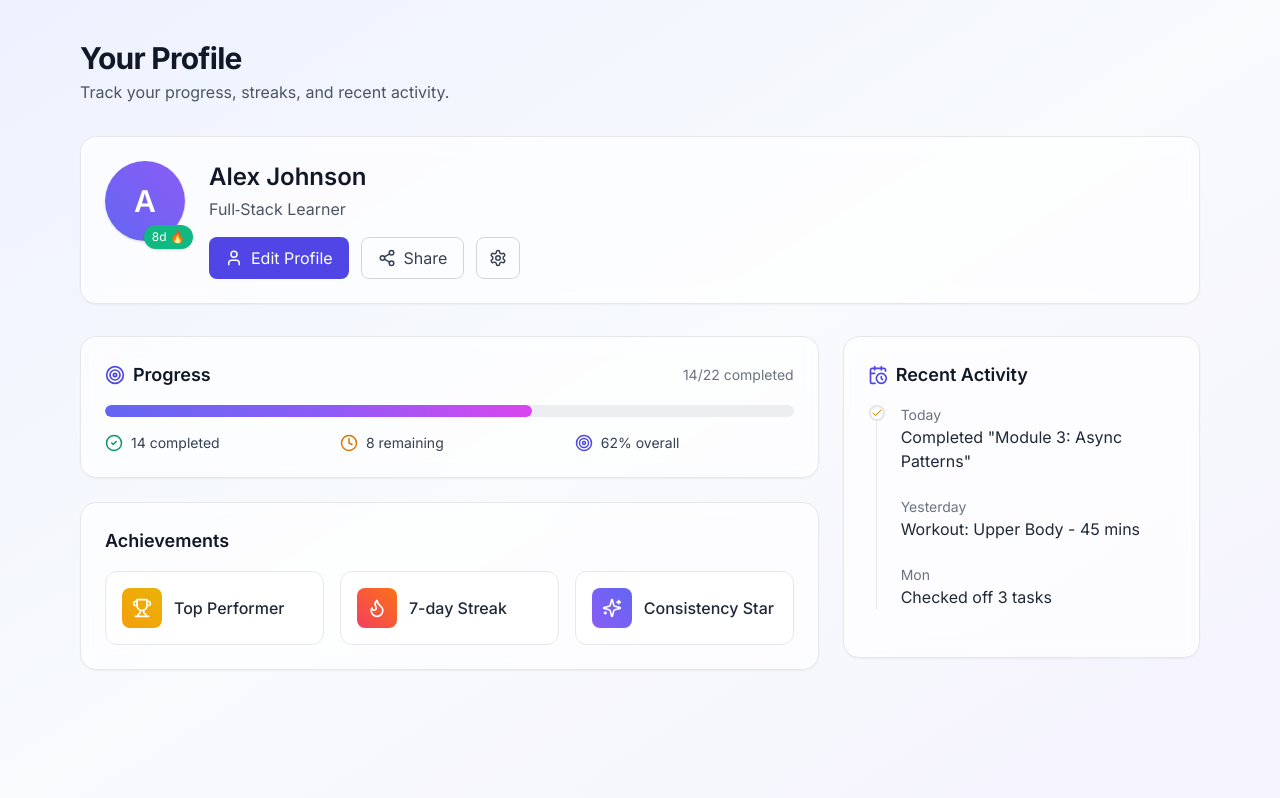
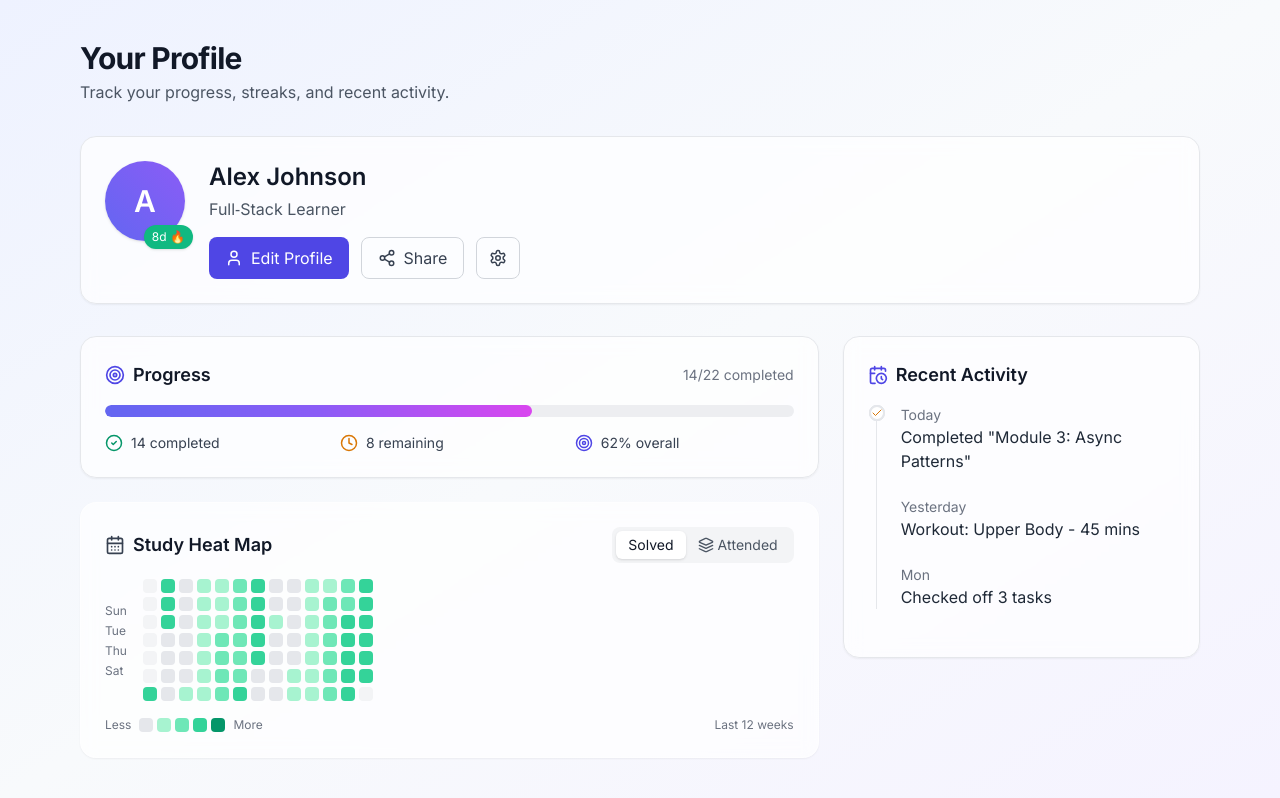
Before and after one commit to nikita1503agarwal/frontend-repo_7ck3uwi1_fo4i7i, a React (Vite) app: page / in a window 1280 px wide. Built offline with nearby package versions, Linux system fonts and the light colour scheme; a web font is replaced by a local one.

Commit message:
Update project prj_7ck3uwi1 - 2025-11-07T21:59:15.556Z

```diff
--- a/src/App.jsx
+++ b/src/App.jsx
@@ -1,7 +1,7 @@
 import React from 'react';
 import ProfileHeader from './components/ProfileHeader';
 import ProgressTracker from './components/ProgressTracker';
-import AchievementBadges from './components/AchievementBadges';
+import StudyHeatMap from './components/StudyHeatMap';
 import ActivityTimeline from './components/ActivityTimeline';
 
 function App() {
@@ -21,7 +21,7 @@ function App() {
         <div className="mt-8 grid grid-cols-1 lg:grid-cols-3 gap-6">
           <div className="lg:col-span-2 space-y-6">
             <ProgressTracker progress={62} completed={14} total={22} />
-            <AchievementBadges />
+            <StudyHeatMap />
           </div>
           <div className="lg:col-span-1">
             <ActivityTimeline />
--- /dev/null
+++ b/src/components/StudyHeatMap.jsx
@@ -0,0 +1,170 @@
+import React, { useMemo, useState } from 'react';
+import { CalendarDays, Layers } from 'lucide-react';
+
+// Utility to generate the last 12 weeks of dates (84 days)
+function getLastNDates(n) {
+  const dates = [];
+  const today = new Date();
+  // Normalize to start of day
+  today.setHours(0, 0, 0, 0);
+  for (let i = n - 1; i >= 0; i--) {
+    const d = new Date(today);
+    d.setDate(today.getDate() - i);
+    dates.push(d);
+  }
+  return dates;
+}
+
+// Build week columns like GitHub heatmap: columns = weeks, rows = days (Sun..Sat)
+function groupByWeek(dates) {
+  const weeks = [];
+  let week = [];
+  dates.forEach((date) => {
+    // JavaScript: 0 = Sunday ... 6 = Saturday
+    const day = date.getDay();
+    week.push(date);
+    if (day === 6) {
+      weeks.push(week);
+      week = [];
+    }
+  });
+  if (week.length) {
+    // pad remaining to Saturday with future placeholders (won't render)
+    weeks.push(week);
+  }
+  return weeks;
+}
+
+function intensityToColor(value, mode) {
+  // value 0..4
+  const palettes = {
+    solved: [
+      'bg-gray-200',
+      'bg-emerald-200',
+      'bg-emerald-300',
+      'bg-emerald-400',
+      'bg-emerald-600',
+    ],
+    attended: [
+      'bg-gray-200',
+      'bg-sky-200',
+      'bg-sky-300',
+      'bg-sky-400',
+      'bg-sky-600',
+    ],
+  };
+  return palettes[mode][Math.max(0, Math.min(4, value))];
+}
+
+export default function StudyHeatMap() {
+  const [mode, setMode] = useState('solved'); // 'solved' | 'attended'
+
+  // Fake sample data for demo: deterministic-ish based on date string
+  const data = useMemo(() => {
+    const days = getLastNDates(84);
+    return days.map((d) => {
+      const key = d.toISOString().slice(0, 10);
+      // Simple hash to keep values stable per date
+      let hash = 0;
+      for (let i = 0; i < key.length; i++) hash = (hash * 31 + key.charCodeAt(i)) % 997;
+      const solved = Math.floor(((hash % 100) / 100) * 4); // 0..3
+      const attended = Math.floor((((hash * 7) % 100) / 100) * 4); // 0..3
+      return { date: d, solved, attended };
+    });
+  }, []);
+
+  const weeks = useMemo(() => groupByWeek(data.map((d) => d.date)), [data]);
+  const map = useMemo(() => {
+    const m = new Map();
+    data.forEach((d) => {
+      m.set(d.date.toDateString(), d);
+    });
+    return m;
+  }, [data]);
+
+  const legendSteps = [0, 1, 2, 3, 4];
+
+  return (
+    <div className="bg-white/70 backdrop-blur rounded-2xl shadow-sm p-6 border border-white/40">
+      <div className="flex items-center justify-between mb-4">
+        <div className="flex items-center gap-2">
+          <CalendarDays className="w-5 h-5 text-gray-700" />
+          <h3 className="text-lg font-semibold text-gray-900">Study Heat Map</h3>
+        </div>
+        <div className="inline-flex items-center rounded-lg bg-gray-100 p-1 text-sm">
+          <button
+            className={`px-3 py-1 rounded-md transition ${
+              mode === 'solved' ? 'bg-white shadow text-gray-900' : 'text-gray-600'
+            }`}
+            onClick={() => setMode('solved')}
+          >
+            Solved
+          </button>
+          <button
+            className={`px-3 py-1 rounded-md transition ${
+              mode === 'attended' ? 'bg-white shadow text-gray-900' : 'text-gray-600'
+            } flex items-center gap-1`}
+            onClick={() => setMode('attended')}
+          >
+            <Layers className="w-4 h-4" /> Attended
+          </button>
+        </div>
+      </div>
+
+      <div className="flex gap-4">
+        {/* Weekday labels */}
+        <div className="flex flex-col text-xs text-gray-500 pt-6 gap-[6px]">
+          {['Sun', 'Tue', 'Thu', 'Sat'].map((d) => (
+            <span key={d} className="h-3.5 leading-3.5">{d}</span>
+          ))}
+        </div>
+
+        {/* Heatmap grid */}
+        <div className="overflow-x-auto">
+          <div className="flex gap-1">
+            {weeks.map((weekDates, wi) => (
+              <div key={wi} className="flex flex-col gap-1">
+                {Array.from({ length: 7 }).map((_, dayIndex) => {
+                  const date = weekDates.find((d) => d.getDay() === dayIndex);
+                  if (!date) {
+                    return <div key={dayIndex} className="w-3.5 h-3.5 bg-gray-100 rounded" />;
+                  }
+                  const d = map.get(date.toDateString());
+                  const value = mode === 'solved' ? d.solved : d.attended;
+                  const bg = intensityToColor(value, mode);
+                  const tooltip = `${date.toLocaleDateString()} — ${
+                    mode === 'solved' ? `${d.solved} solved` : `${d.attended} attended`
+                  }`;
+                  return (
+                    <div
+                      key={dayIndex}
+                      className={`w-3.5 h-3.5 rounded transition-colors ${bg}`}
+                      title={tooltip}
+                    />
+                  );
+                })}
+              </div>
+            ))}
+          </div>
+        </div>
+      </div>
+
+      {/* Legend */}
+      <div className="mt-4 flex items-center justify-between">
+        <div className="flex items-center gap-2 text-xs text-gray-500">
+          <span>Less</span>
+          <div className="flex items-center gap-1">
+            {legendSteps.map((s) => (
+              <span
+                key={s}
+                className={`w-3.5 h-3.5 rounded ${intensityToColor(s, mode)}`}
+              />
+            ))}
+          </div>
+          <span>More</span>
+        </div>
+        <div className="text-xs text-gray-500">Last 12 weeks</div>
+      </div>
+    </div>
+  );
+}
```
Also changed, not shown: 1 other file (tests, documents, lock files or other folders).
